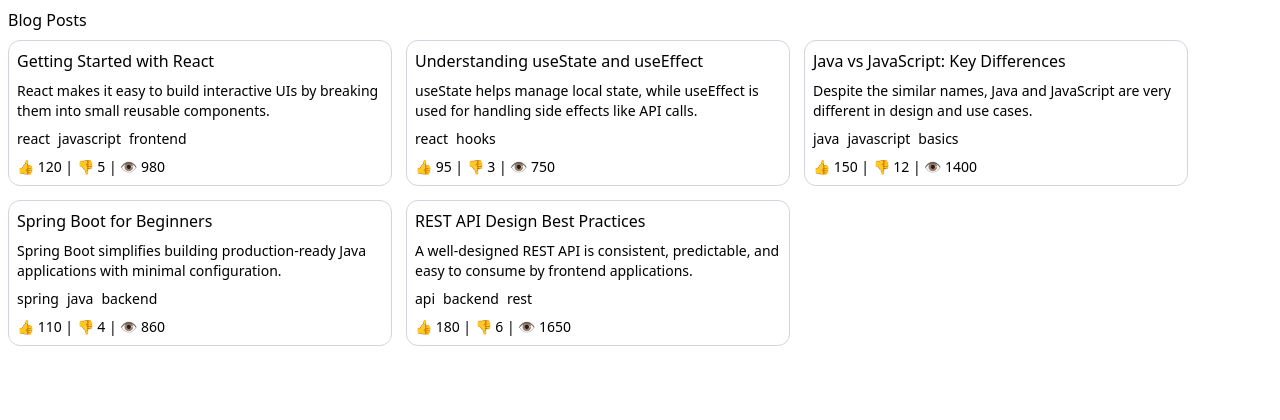
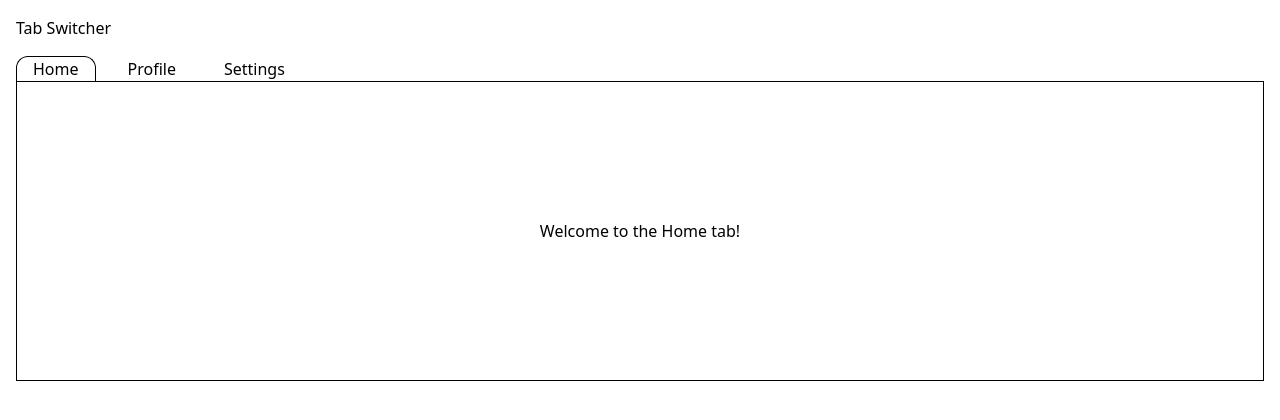
Before and after one commit to aakashojha68/react-interview-prep, a React (Vite) app: page / in a window 1280 px wide. Shown: the top 420 px of the page. Built offline with nearby package versions, Linux system fonts and the light colour scheme.

Commit message:
07-tab-switcher

```diff
--- /dev/null
+++ b/src/07-tab-switcher/TabSwitcher.jsx
@@ -0,0 +1,48 @@
+import React, { useState } from "react";
+
+// Sample tab data
+const tabs = [
+  { id: "home", label: "Home", content: "Welcome to the Home tab!" },
+  { id: "profile", label: "Profile", content: "This is your Profile." },
+  { id: "settings", label: "Settings", content: "Adjust your Settings here." },
+];
+
+export default function TabSwitcher() {
+  const [selectedTabIndex, setSelectedTabIndex] = useState(0);
+
+  const handleTabClick = (i) => {
+    setSelectedTabIndex(i);
+  };
+
+  return (
+    <div className="p-4">
+      <h1>Tab Switcher</h1>
+
+      {/* Tab buttons */}
+      <div className="mt-4 flex gap-4">
+        {tabs.map((tab, i) => {
+          return (
+            <button
+              className={`px-4 ${
+                i === selectedTabIndex
+                  ? "border border-b-0 rounded-tr-xl rounded-tl-xl"
+                  : "cursor-pointer"
+              }`}
+              data-testid={`tab-button-${tab.id}`}
+              onClick={() => handleTabClick(i)}
+            >
+              {tab.label}
+            </button>
+          );
+        })}
+      </div>
+
+      <div
+        className="border h-[300px] flex justify-center items-center"
+        data-testid="tab-content"
+      >
+        {tabs?.[selectedTabIndex]?.content}
+      </div>
+    </div>
+  );
+}
--- a/src/App.jsx
+++ b/src/App.jsx
@@ -5,11 +5,12 @@
 import ProgressBar from "./05-progress-bar/ProgressBar";
 import RenderAccordians from "./06-accordian/Accordian";
 import Accordion from "./06-accordian/Accordian";
+import TabSwitcher from "./07-tab-switcher/TabSwitcher";
 import BlogPosts from "./08-blog-post/BlogPost";
 import DebounceInputSearch from "./09-debounce-input-search/DebounceInputSearch";
 
 function App() {
-  return <BlogPosts />;
+  return <TabSwitcher />;
 }
 
 export default App;
```
